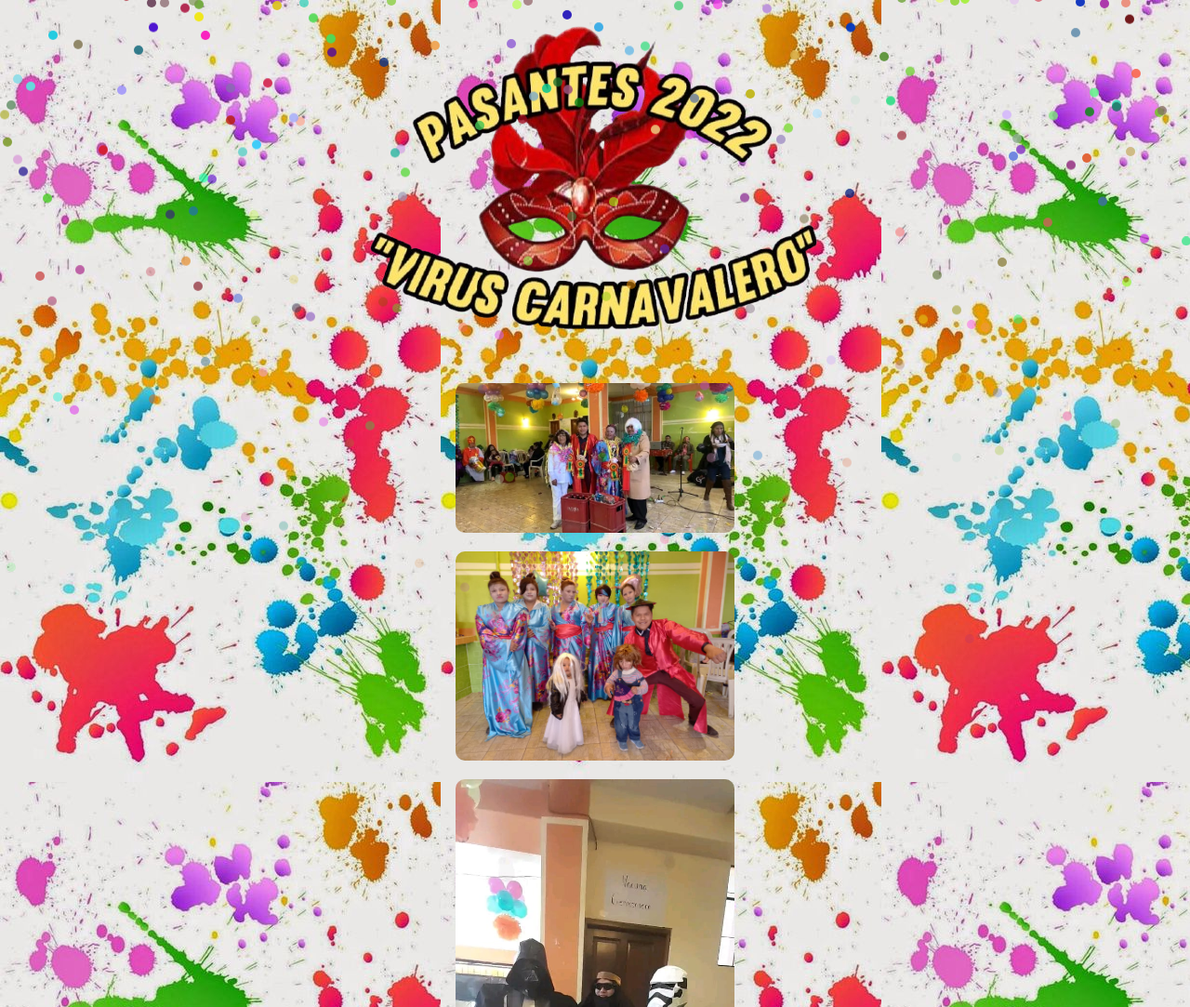
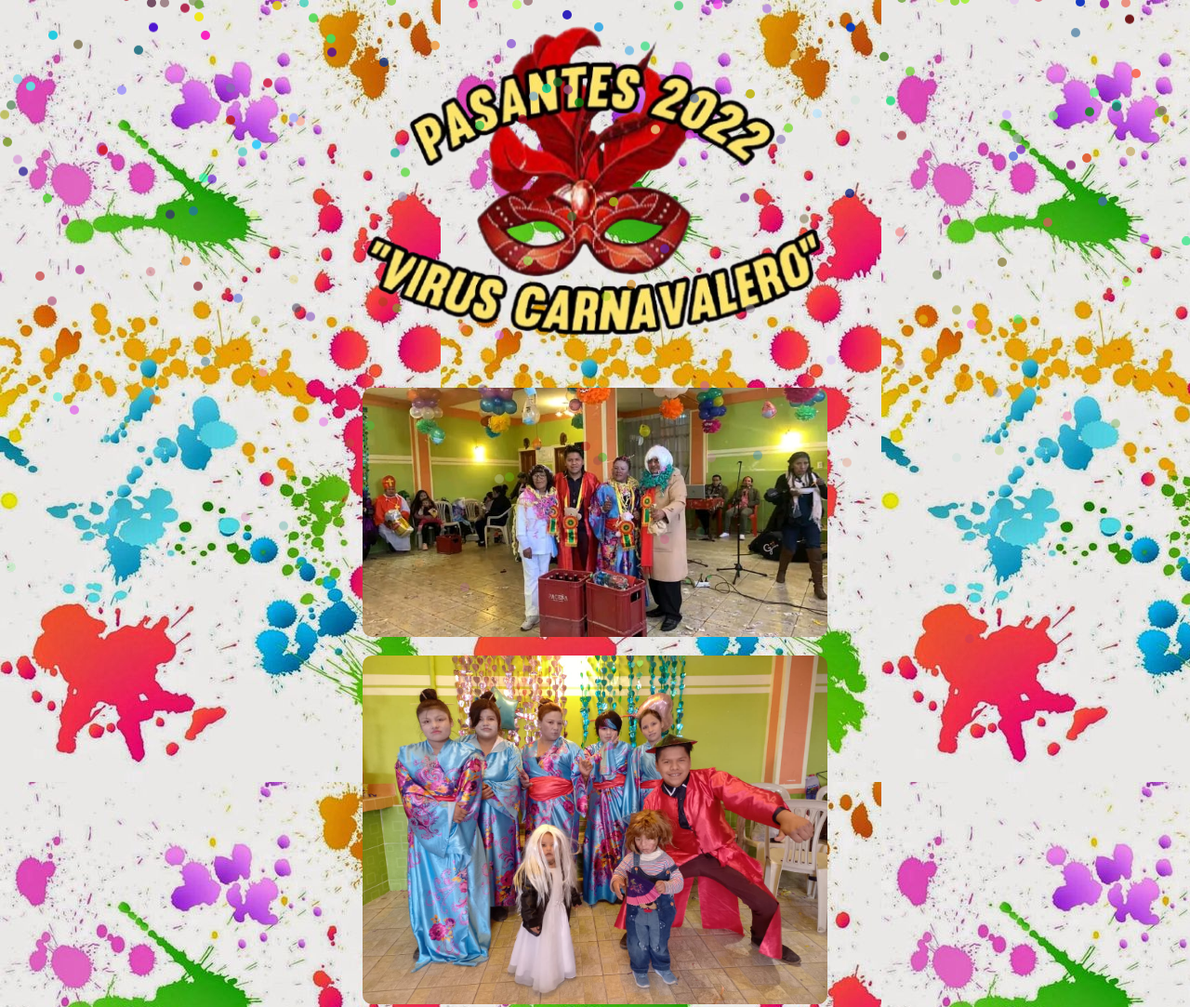
Before and after one commit to Creaciones-BeymaX/fiesta-disfraces, a plain HTML site: page gestion2022.html in a window 1280 px wide. Shown: the top 1083 px of the page at 93% size. Drawn offline with Linux system fonts and the light colour scheme.

Commit message:
Update gestion2022.html

```diff
--- a/gestion2022.html
+++ b/gestion2022.html
@@ -2,7 +2,7 @@
 <html lang="es">
 <head>
     <meta charset="UTF-8">
-    <meta name="viewport" content="width=device-width, initial-scale=1.0">
+    <meta name="viewport" content="width=device-width, initial-scale=1.0, user-scalable=no">
     <title>Álbum Gestión 2022</title>
     <style>
         body {
@@ -45,14 +45,14 @@
             gap: 20px; /* Espacio entre las imágenes */
             padding: 20px;
         }
-        .gallery img {
-            width: 90%; /* Hace que las imágenes se adapten al 90% del ancho de la pantalla */
-            max-width: 300px; /* Ajusta el tamaño máximo */
-            height: auto; /* Mantiene las proporciones */
-            object-fit: cover; /* Mantiene las proporciones pero recorta si es necesario */
+        .gallery img, .header-img {
+            width: 90%;
+            max-width: 500px;
+            height: auto;
+            object-fit: cover;
             border-radius: 10px;
-            transition: transform 0.3s;
         }
+
 
         .confetti {
             position: fixed;
```
